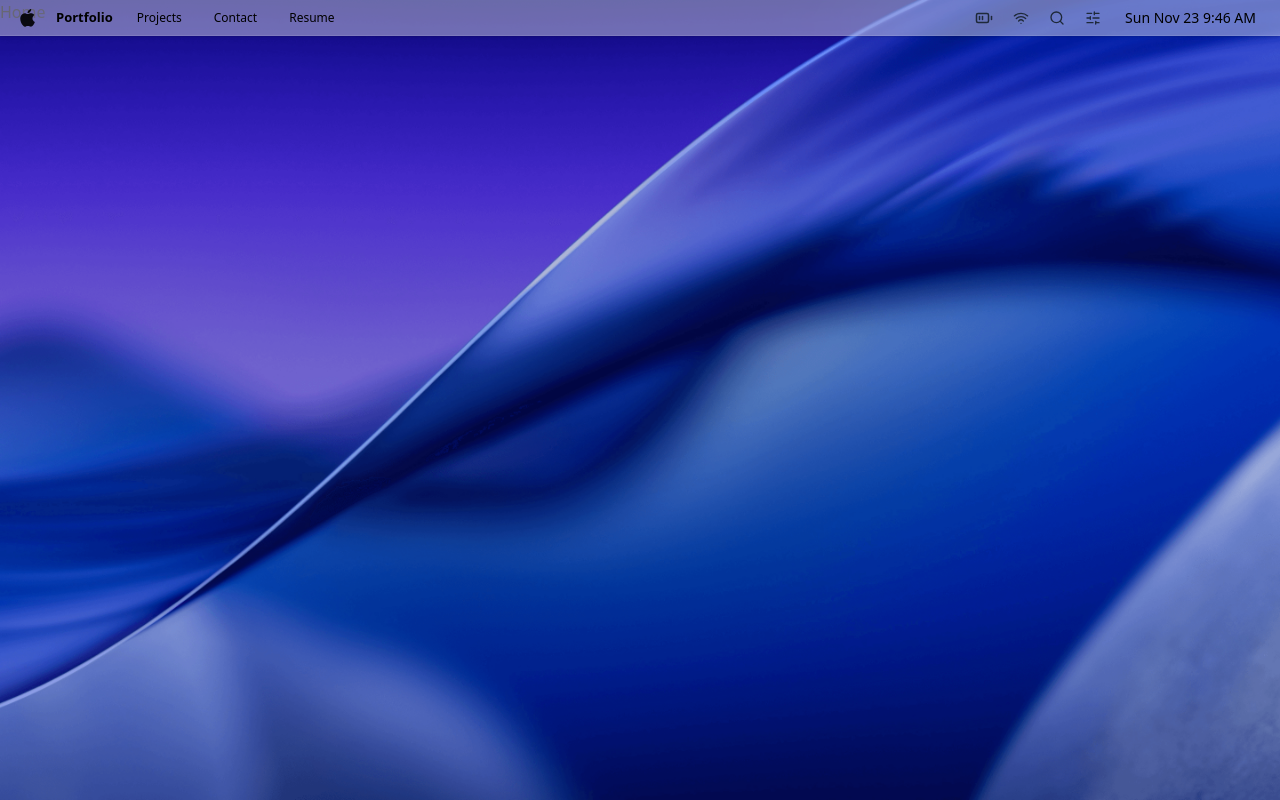
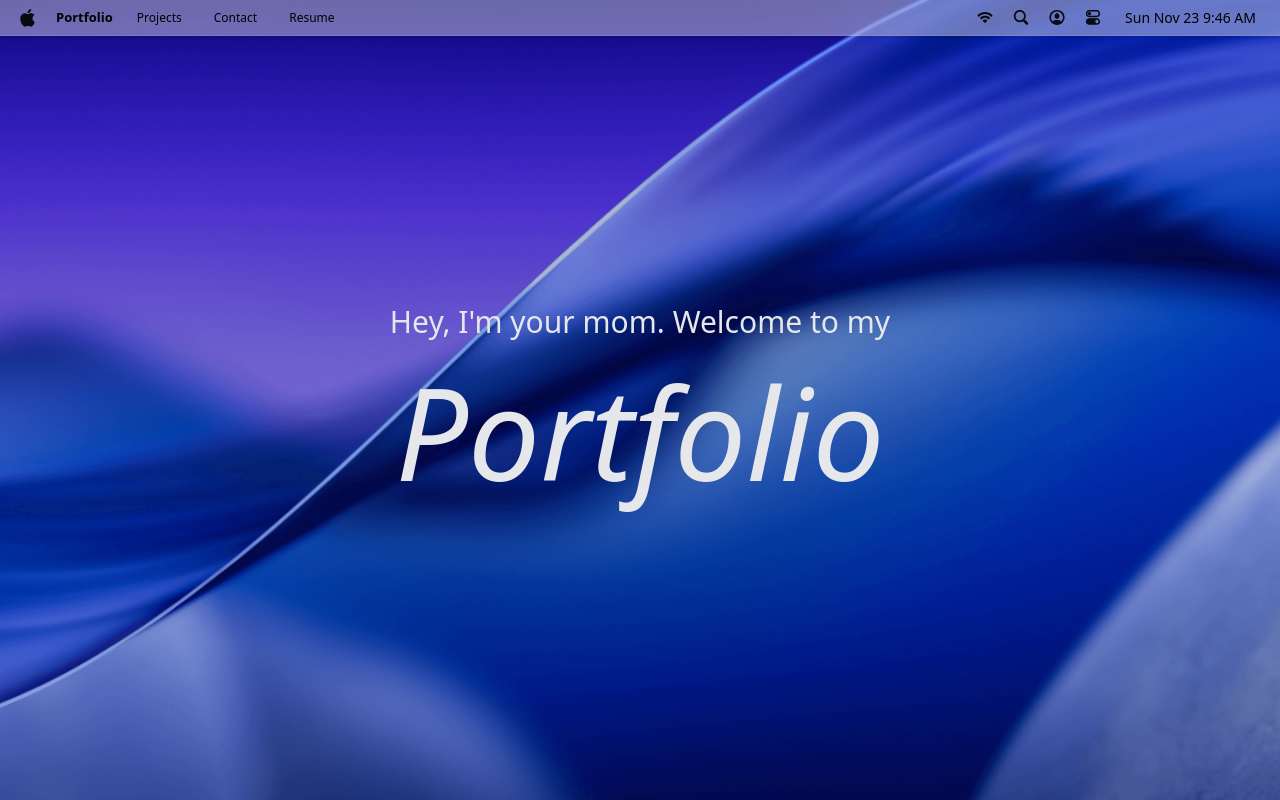
Before and after one commit to viiennella/macos_style_portfolio, a Next.js app: page / in a window 1280 px wide. Built offline with nearby package versions, Linux system fonts and the light colour scheme; a web font is replaced by a local one.

Commit message:
feat: Add animated welcome screen with GSAP and refactor navigation bar icons to use local images.

```diff
--- a/app/globals.css
+++ b/app/globals.css
@@ -2,6 +2,7 @@
 
 @import "tailwindcss";
 
+@layer base {
   html,
   body {
     width: 100dvw;
@@ -11,6 +12,7 @@ body {
     background-size: cover;
     background-repeat: no-repeat;
     background-position: center;
+  }
 }
 
 @theme {
@@ -86,7 +88,7 @@ body {
     }
 
     .tooltip {
-      @apply !py-1 !px-3 !w-fit !text-center !text-xs !rounded-md !bg-blue-200 !text-blue-900 !shadow-2xl;
+      @apply py-1! px-3! w-fit! text-center! text-xs! rounded-md! bg-blue-200! text-blue-900! shadow-2xl!;
     }
 
     .dock-icon {
--- a/app/layout.tsx
+++ b/app/layout.tsx
@@ -15,7 +15,9 @@ export default function RootLayout({
   return (
     <html lang="en">
       <body className="antialiased">
-        <NavBar />
+        <main>
+          <NavBar />
+        </main>
         {children}
       </body>
     </html>
--- a/app/page.tsx
+++ b/app/page.tsx
@@ -1,7 +1,9 @@
+import { Welcome } from "@/components/welcome";
+
 export default function Home() {
   return (
     <div>
-      <h1>Home</h1>
+      <Welcome />
     </div>
   );
 }
--- a/components/navBar.tsx
+++ b/components/navBar.tsx
@@ -2,14 +2,8 @@
 
 import Image from "next/image";
 import { useState, useEffect } from "react";
-import {
-  Wifi,
-  Search,
-  BatteryMedium,
-  SlidersHorizontal, // For Control Center
-} from "lucide-react";
 import dayjs from "dayjs";
-import { navLinks } from "../constants/constants";
+import { navLinks, navIcons } from "../constants/constants";
 
 export function NavBar() {
   const [time, setTime] = useState(dayjs());
@@ -52,18 +46,20 @@ export function NavBar() {
       {/* Right Side: Status Icons + Clock */}
       <div className="flex items-center gap-3">
         <div className="flex items-center gap-3 max-sm:hidden">
-          <div className="hover:bg-white/20 p-1 rounded transition-colors cursor-default">
-            <BatteryMedium size={18} className="text-gray-800" />
-          </div>
-          <div className="hover:bg-white/20 p-1 rounded transition-colors cursor-default">
-            <Wifi size={16} className="text-gray-800" />
-          </div>
-          <div className="hover:bg-white/20 p-1 rounded transition-colors cursor-default">
-            <Search size={16} className="text-gray-800" />
-          </div>
-          <div className="hover:bg-white/20 p-1 rounded transition-colors cursor-default">
-            <SlidersHorizontal size={16} className="text-gray-800" />
-          </div>
+          {navIcons.map((icon) => (
+            <div
+              key={icon.id}
+              className="hover:bg-white/20 p-1 rounded transition-colors cursor-default"
+            >
+              <Image
+                src={icon.img}
+                alt="icon"
+                width={16}
+                height={16}
+                className="opacity-90"
+              />
+            </div>
+          ))}
         </div>
 
         <div className="hover:bg-white/20 px-2 py-0.5 rounded transition-colors cursor-default min-w-[130px] text-center">
--- /dev/null
+++ b/components/welcome.tsx
@@ -0,0 +1,109 @@
+"use client";
+import { useRef } from "react";
+
+import gsap from "gsap";
+import { useGSAP } from "@gsap/react";
+
+gsap.registerPlugin(useGSAP);
+
+const FONT_WEIGHTS = {
+  subtitle: {
+    min: 100,
+    max: 400,
+    default: 100,
+  },
+  title: {
+    min: 400,
+    max: 900,
+    default: 400,
+  },
+};
+
+function renderText(text: string, className: string, baseWeight: number = 400) {
+  return [...text].map((char, index) => (
+    <span
+      key={index}
+      className={className}
+      style={{ fontVariationSettings: `'wght' ${baseWeight}` }}
+    >
+      {char === " " ? "\u00A0" : char}
+    </span>
+  ));
+}
+
+function setupTextHover(container: HTMLElement, type: "subtitle" | "title") {
+  if (!container) return;
+
+  const letters = container.querySelectorAll("span");
+
+  const { min, max, default: base } = FONT_WEIGHTS[type];
+
+  function animateLetter(
+    letter: HTMLElement,
+    weight: number,
+    duration: number = 0.25
+  ) {
+    return gsap.to(letter, {
+      fontVariationSettings: `'wght' ${weight}`,
+      duration,
+      ease: "power2.out",
+    });
+  }
+
+  function handleMouseMove(e: MouseEvent) {
+    const { left } = container.getBoundingClientRect();
+    const mouseX = e.clientX - left;
+
+    letters.forEach((letter) => {
+      const { left: l, width: w } = letter.getBoundingClientRect();
+      const distance = Math.abs(mouseX - (l - left + w / 2));
+      const intensity = Math.exp(-(distance ** 2) / 20000);
+      const newWeight = min + (max - min) * intensity;
+
+      animateLetter(letter, newWeight);
+    });
+  }
+
+  function handleMouseLeave() {
+    letters.forEach((letter) => animateLetter(letter, base, 0.3));
+  }
+
+  container.addEventListener("mousemove", handleMouseMove);
+  container.addEventListener("mouseleave", handleMouseLeave);
+
+  return () => {
+    container.removeEventListener("mousemove", handleMouseMove);
+    container.removeEventListener("mouseleave", handleMouseLeave);
+  };
+}
+
+export function Welcome() {
+  const subtitleRef = useRef<HTMLParagraphElement>(null);
+  const titleRef = useRef<HTMLHeadingElement>(null);
+
+  useGSAP(() => {
+    const cleanupSubtitle =
+      subtitleRef.current && setupTextHover(subtitleRef.current, "subtitle");
+    const cleanupTitle =
+      titleRef.current && setupTextHover(titleRef.current, "title");
+
+    return () => {
+      cleanupSubtitle && cleanupSubtitle();
+      cleanupTitle && cleanupTitle();
+    };
+  }, []);
+
+  return (
+    <section id="welcome">
+      <p ref={subtitleRef}>
+        {renderText("Hey, I'm your mom. Welcome to my", "text-3xl", 100)}
+      </p>
+      <h1 ref={titleRef} className="mt-7">
+        {renderText("Portfolio", "text-9xl italic")}
+      </h1>
+      <div className="small-screen">
+        <p>This Portfolio is designed for Desktop/Tablet devices only.</p>
+      </div>
+    </section>
+  );
+}
--- a/package.json
+++ b/package.json
@@ -9,7 +9,9 @@
     "lint": "eslint"
   },
   "dependencies": {
+    "@gsap/react": "^2.1.2",
     "dayjs": "^1.11.19",
+    "gsap": "^3.13.0",
     "lucide-react": "^0.554.0",
     "next": "16.0.3",
     "react": "19.2.0",
```
Also changed, not shown: 1 other file (tests, documents, lock files or other folders). Lines whose indentation alone changed are shown as unchanged.
